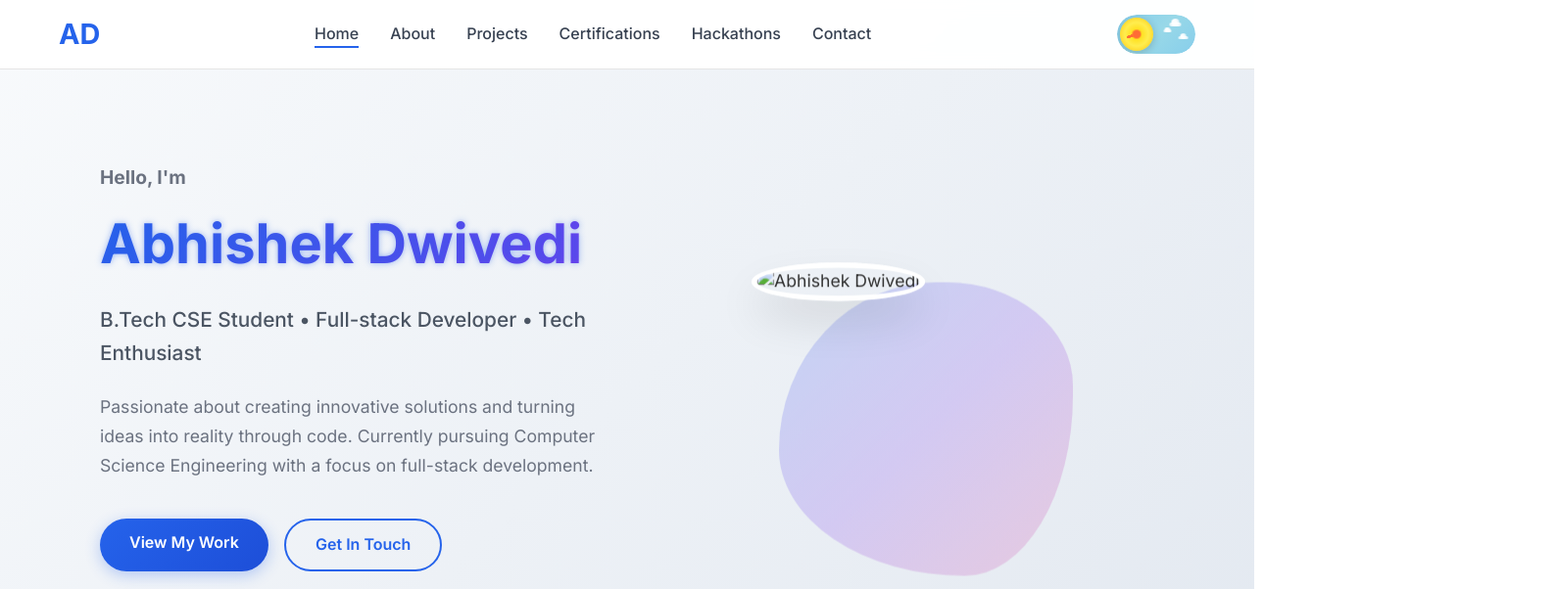
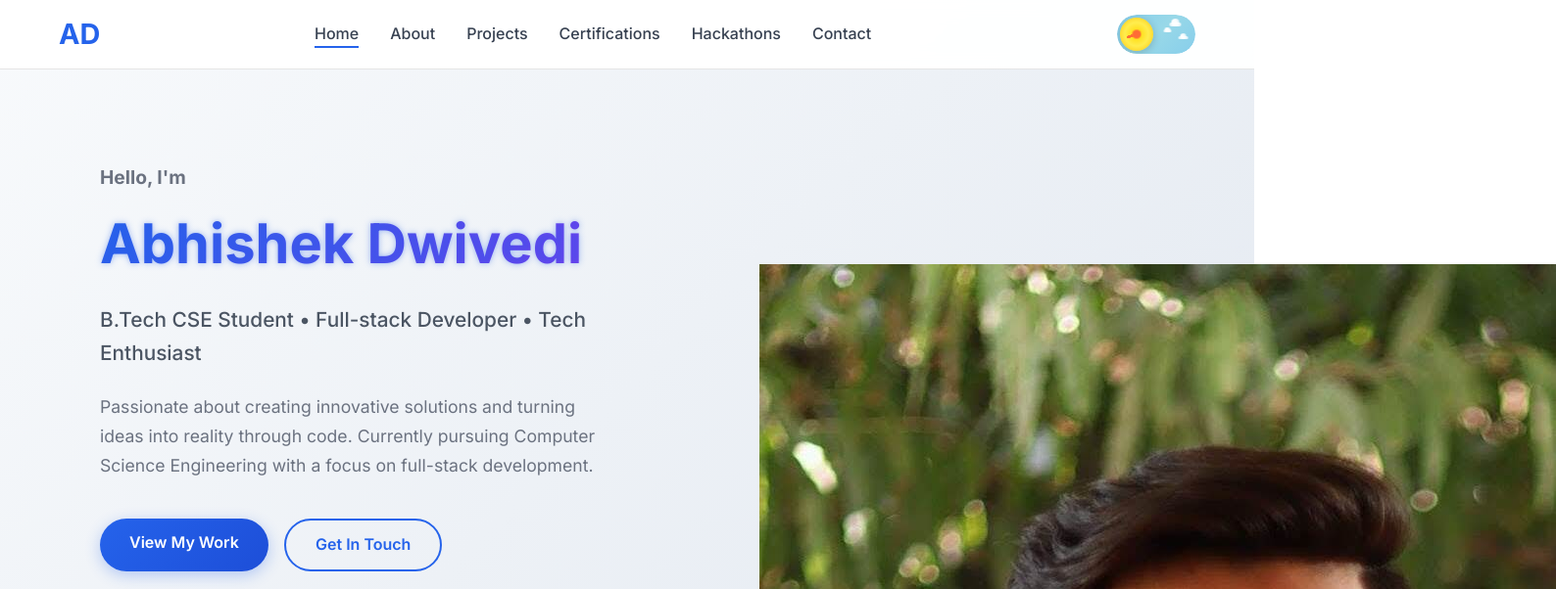
Before and after one commit to Abhishek0290/AbhishekPortfolio, a plain HTML site: page index.html in a window 1280 px wide. Shown: the top 602 px of the page at 98% size, 1588 px wide, since content can reach past the window. Drawn offline with Linux system fonts and the light colour scheme; animation ran at ten frames a second.

Commit message:
Update index.html

```diff
--- a/index.html
+++ b/index.html
@@ -146,7 +146,7 @@
                 </div>
                 <div class="home-image">
                     <div class="image-container">
-                        <img src="attached_assets/profile.jpg" alt="Abhishek Dwivedi" class="profile-image">
+                        <img src="profile.jpg" alt="Abhishek Dwivedi" class="hero-img" />
                         <div class="image-backdrop"></div>
                     </div>
                 </div>
```
